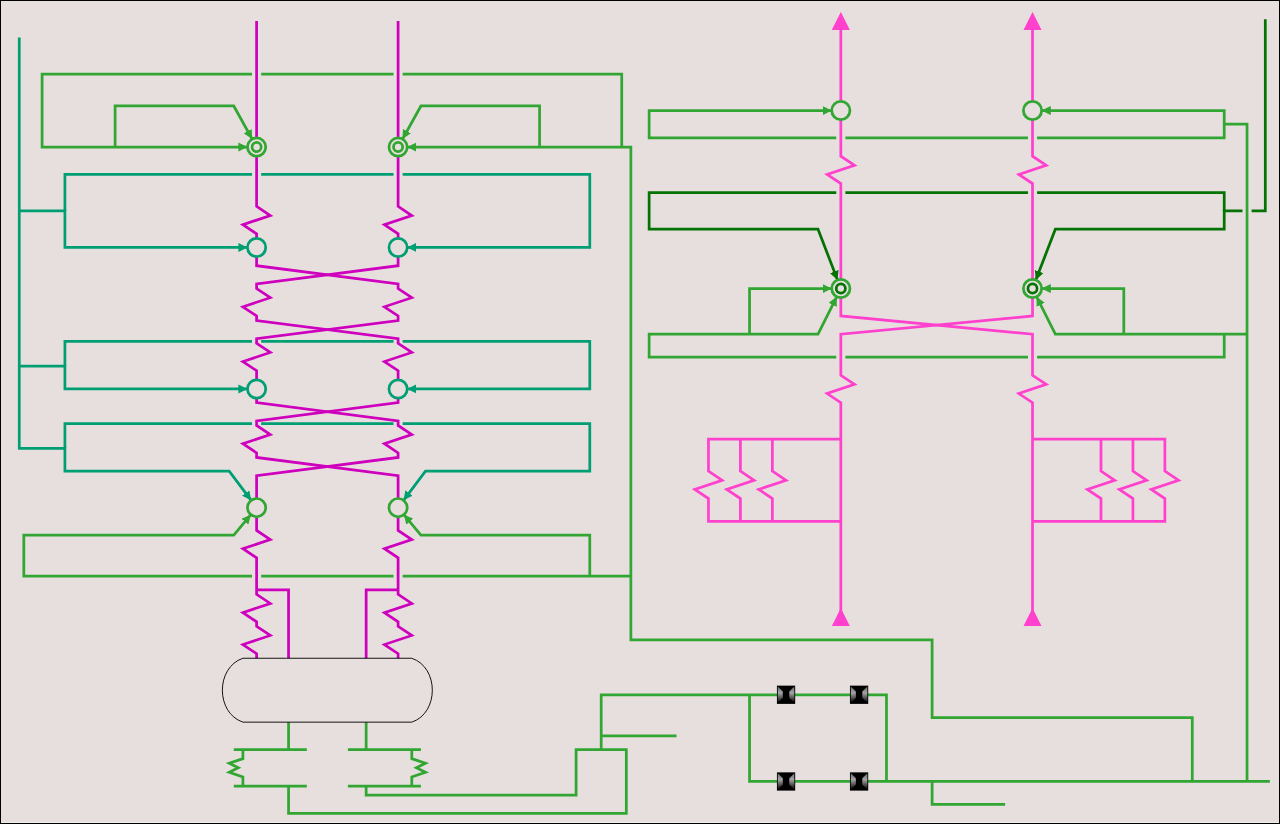
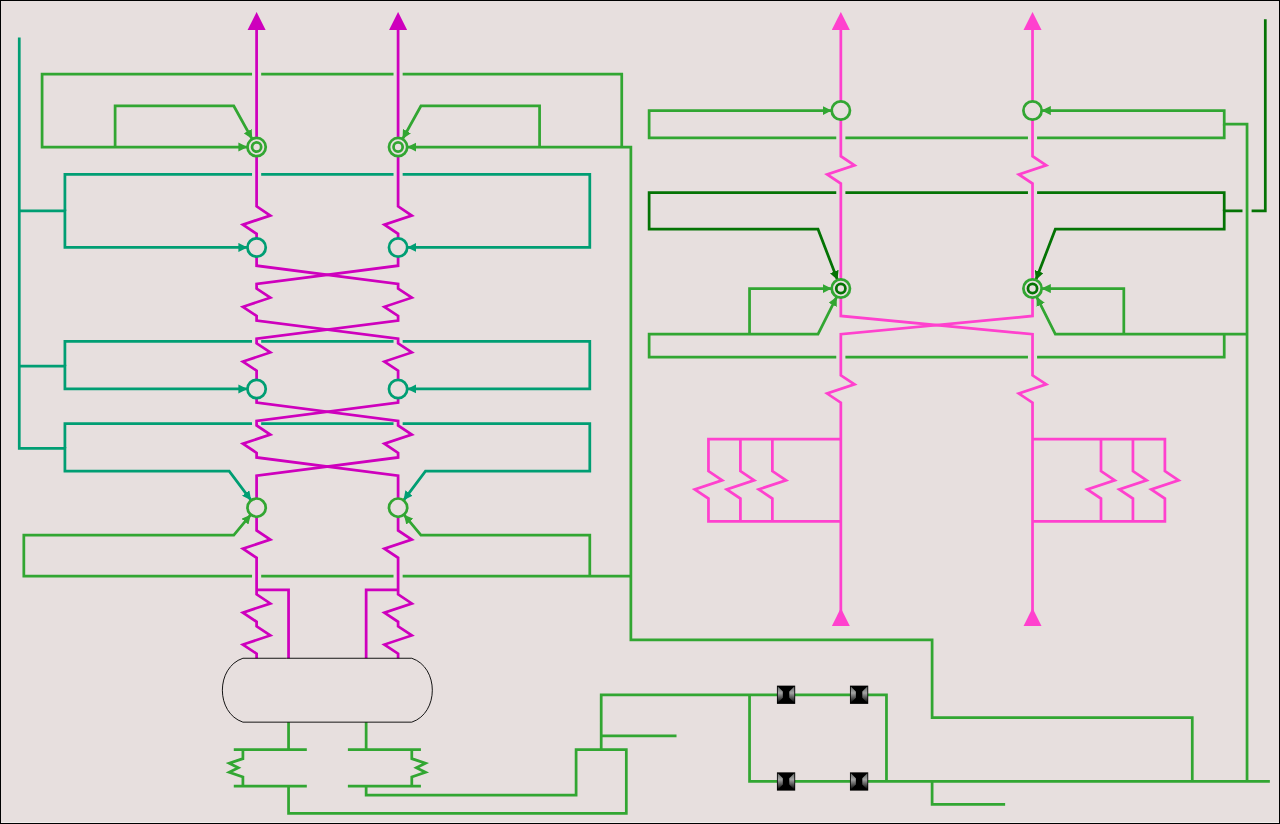
Before and after one commit to ArtyomShabunin/models_server, a React (Create React App) app in the folder react/: page /test in a window 1280 px wide. Built offline with nearby package versions, Linux system fonts and the light colour scheme.

Commit message:
Добавлены стрелки в пароперегреватель

```diff
--- a/react/src/components/svg/canvas-test.js
+++ b/react/src/components/svg/canvas-test.js
@@ -101,12 +101,29 @@ const CanvasTest = () => {
           </marker>
       </defs>
 
+      <defs>
+          <marker id="superheater_style_triangle"
+                  viewBox="0 0 20 20"
+                  refX="10" refY="10"
+                  markerUnits="userSpaceOnUse"
+                  markerWidth="20" markerHeight="20"
+                  orient="auto">
+              <path d="M 0 0 L 20 10 L 0 20 z"
+                    fill={superheater_style.stroke}/>
+          </marker>
+      </defs>
+
       <Background/>
       // Линии пароперегревателя
-      <polyline points=" 280,22 280,225 295,235 265,245 280,255 280,290 435,310 435,315 450,325 420,335 435,345 435,350 280,370 280,375 295,385 265,395 280,405 280,440 435,460 435,465 450,475 420,485 435,495 435,500 280,520 280,580 295,590 265,600 280,610 280,650 295,660 265,670 280,680 280,685 295,695 265,705 280,715 280,720"
-                style={superheater_style}/>
-      <polyline points=" 435,22 435,225 450,235 420,245 435,255 435,290 280,310 280,315 295,325 265,335 280,345 280,350 435,370 435,375 450,385 420,395 435,405 435,440 280,460 280,465 295,475 265,485 280,495 280,500 435,520 435,580 450,590 420,600 435,610 435,650 450,660 420,670 435,680 435,685 450,695 420,705 435,715 435,720"
-                style={superheater_style}/>
+      <polyline points=" 280,720 280,715 265,705 295,695 280,685 280,680 265,670 295,660 280,650 280,610 265,600 295,590 280,580 280,520 435,500 435,495 420,485 450,475 435,465 435,460 280,440 280,405 265,395 295,385 280,375 280,370 435,350 435,345 420,335 450,325 435,315 435,310 280,290 280,255 265,245 295,235 280,225 280,22"
+                style={superheater_style}
+                marker-end="url(#superheater_style_triangle"/>
+
+      <polyline points=" 435,720 435,715 420,705 450,695 435,685 435,680 420,670 450,660 435,650 435,610 420,600 450,590 435,580 435,520 280,500 280,495 265,485 295,475 280,465 280,460 435,440 435,405 420,395 450,385 435,375 435,370 280,350 280,345 265,335 295,325 280,315 280,310 435,290 435,255 420,245 450,235 435,225 435,22"
+                style={superheater_style}
+                marker-end="url(#superheater_style_triangle"/>
+
+
       <polyline points=" 315,720 315,645 280,645"
                 style={superheater_style}/>
       <polyline points=" 400,720 400,645 435,645"
```
